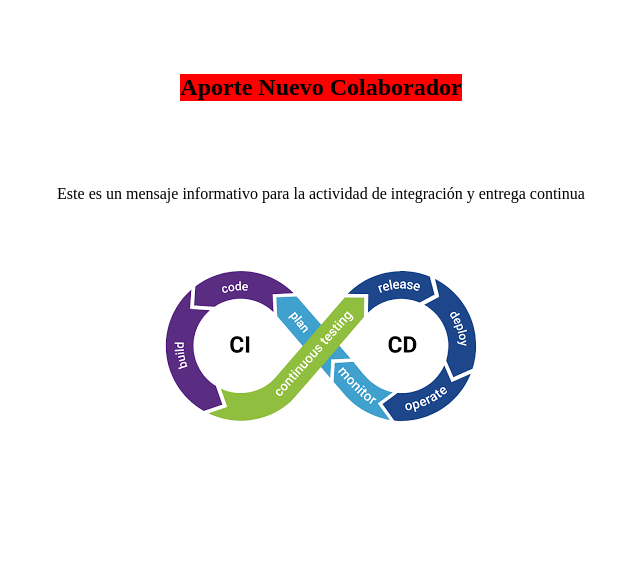
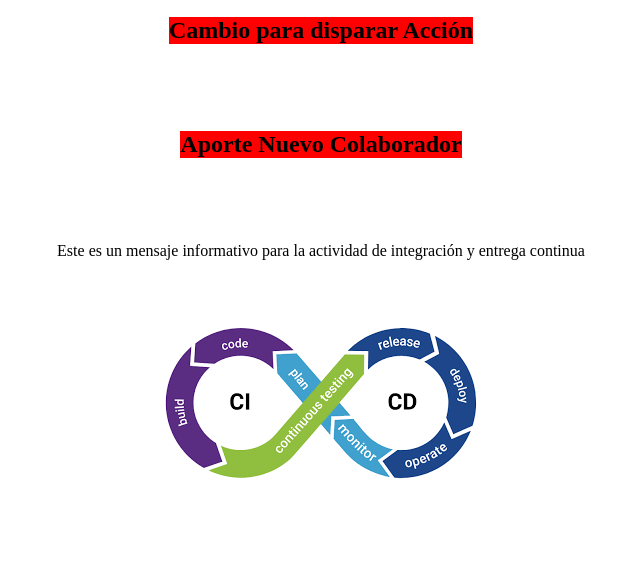
Before and after one commit to ingmariocuberos/docker-integracion-entrega, a plain HTML site: page src/index.html in a window 1280 px wide. Shown: the part 232-816 px from the top of the page, without its empty margins (327-967 px from the left). Drawn offline with Linux system fonts and the light colour scheme.

Commit message:
Cambio para disparar acción

```diff
--- a/src/index.html
+++ b/src/index.html
@@ -9,6 +9,7 @@
   <body>
     <div id="web-container">
       <h1>Integración y entrega continua</h1>
+      <h2 style="background-color: red">Cambio para disparar Acción</h2>
       <h2 style="background-color: red">Aporte Nuevo Colaborador</h2>
       <p>
         Este es un mensaje informativo para la actividad de integración y
```
